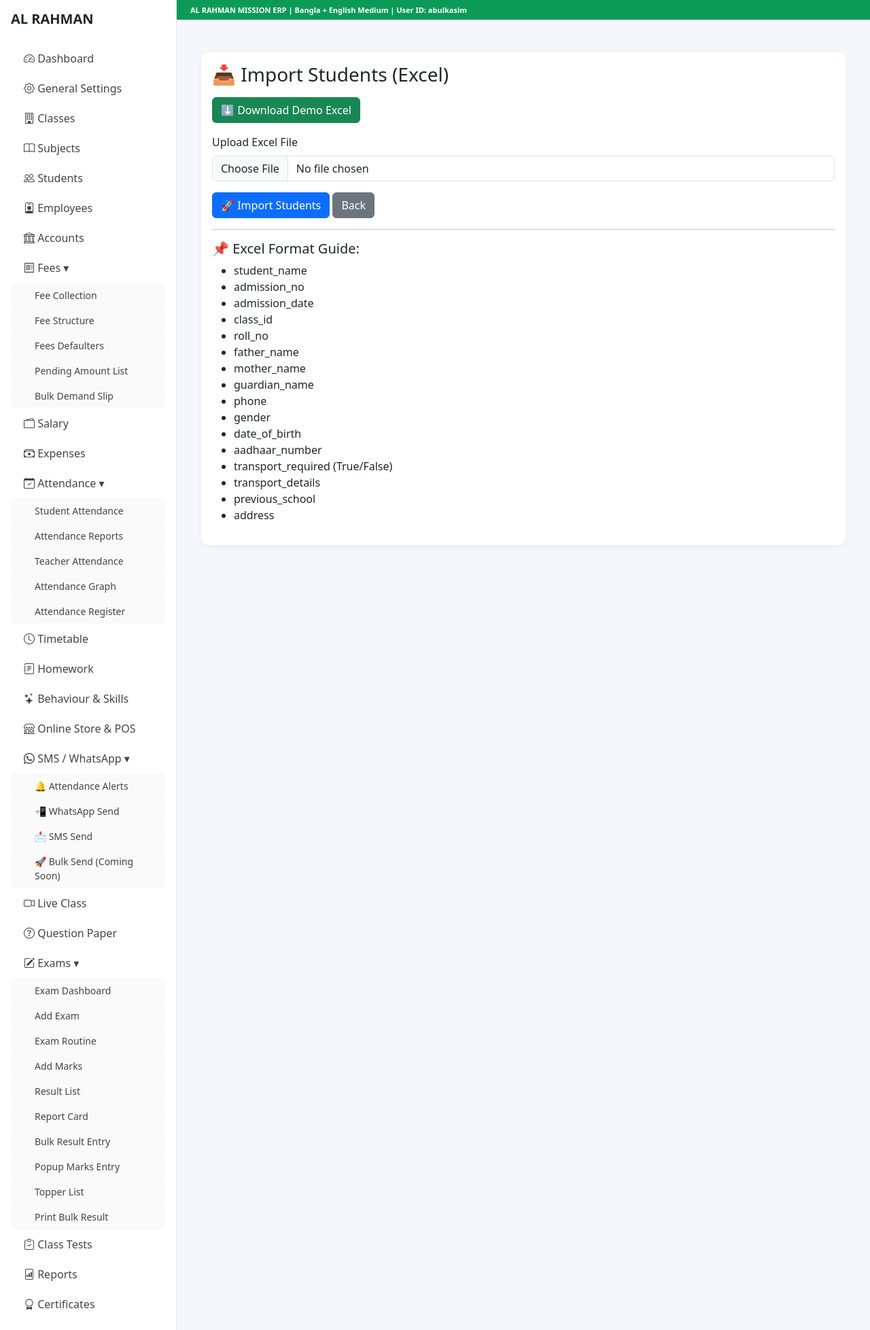
After one commit to abulk9292-ctrl/schoolerp, a Django app: page /students/import/ in a window 1280 px wide. The commit adds this page. Shown: the whole page at 68% size. Run offline with Django 5.2, Linux system fonts and the light colour scheme; a user stored in the database is signed in.

Commit message:
student import UI added

```diff
--- a/students/forms.py
+++ b/students/forms.py
@@ -11,7 +11,7 @@ class StudentForm(forms.ModelForm):
             'admission_no',
             'admission_date',
 
-            'current_session',  # 🔥 ADD
+            'current_session',
 
             'class_assigned',
             'roll_no',
@@ -39,7 +39,6 @@ class StudentForm(forms.ModelForm):
             'admission_no': forms.TextInput(attrs={'class': 'form-control'}),
             'admission_date': forms.DateInput(attrs={'class': 'form-control', 'type': 'date'}),
 
-            # 🔥 SESSION SELECT
             'current_session': forms.Select(attrs={'class': 'form-select'}),
 
             'class_assigned': forms.Select(attrs={'class': 'form-select'}),
@@ -71,3 +70,14 @@ class StudentForm(forms.ModelForm):
 
         if active_session:
             self.fields['current_session'].initial = active_session
+
+
+# ✅ STUDENT EXCEL IMPORT FORM
+class StudentImportForm(forms.Form):
+    excel_file = forms.FileField(
+        label="Upload Student Excel File",
+        widget=forms.ClearableFileInput(attrs={
+            'class': 'form-control',
+            'accept': '.xlsx,.xls'
+        })
+    )
--- a/students/urls.py
+++ b/students/urls.py
@@ -19,10 +19,17 @@ urlpatterns = [
     path('promote/<int:pk>/', views.student_promote, name='student_promote'),
     path('demote/<int:pk>/', views.student_demote, name='student_demote'),
     path('bulk-promotion/', views.bulk_promotion, name='bulk_promotion'),
+
     path('export-excel/', views.export_students_excel, name='export_students_excel'),
 
-    # 🆔 NEW ID CARD
+    # 🆔 ID CARD
     path('id-card/<int:pk>/', views.student_id_card, name='student_id_card'),
     path('id-cards-print/', views.student_id_cards_print, name='student_id_cards_print'),
     path('qr-profile/<int:pk>/', views.student_qr_profile, name='student_qr_profile'),
+
+    # 🔥 NEW 👉 IMPORT SYSTEM
+    path('import/', views.student_import, name='student_import'),
+
+    # 🔥 NEW 👉 DEMO EXCEL DOWNLOAD
+    path('download-demo/', views.download_student_demo, name='download_student_demo'),
 ]
--- a/students/views.py
+++ b/students/views.py
@@ -435,3 +435,100 @@ def student_qr_profile(request, pk):
         'student': student,
         'today': today
     })
+# ==============================
+# 🔥 STUDENT EXCEL IMPORT SYSTEM
+# ==============================
+
+from .forms import StudentImportForm
+from academics.models import AcademicSession
+import pandas as pd
+
+
+@login_required
+def student_import(request):
+    if request.method == 'POST':
+        form = StudentImportForm(request.POST, request.FILES)
+
+        if form.is_valid():
+            excel_file = request.FILES['excel_file']
+
+            try:
+                df = pd.read_excel(excel_file)
+
+                active_session = AcademicSession.objects.filter(is_active=True).first()
+
+                for _, row in df.iterrows():
+                    Student.objects.create(
+                        student_name=row.get('student_name'),
+                        admission_no=row.get('admission_no'),
+                        admission_date=row.get('admission_date'),
+
+                        current_session=active_session,
+
+                        class_assigned_id=row.get('class_id'),
+                        roll_no=row.get('roll_no'),
+
+                        father_name=row.get('father_name'),
+                        mother_name=row.get('mother_name'),
+                        guardian_name=row.get('guardian_name'),
+                        phone=row.get('phone'),
+
+                        gender=row.get('gender'),
+                        date_of_birth=row.get('date_of_birth'),
+                        aadhaar_number=row.get('aadhaar_number'),
+
+                        transport_required=row.get('transport_required', False),
+                        transport_details=row.get('transport_details'),
+
+                        previous_school=row.get('previous_school'),
+                        address=row.get('address'),
+
+                        is_active=True,
+                    )
+
+                messages.success(request, "Students imported successfully!")
+                return redirect('student_list')
+
+            except Exception as e:
+                messages.error(request, f"Import Error: {e}")
+    else:
+        form = StudentImportForm()
+
+    return render(request, 'students/student_import.html', {
+        'form': form
+    })
+
+
+# ==============================
+# 🔥 DEMO EXCEL DOWNLOAD
+# ==============================
+
+@login_required
+def download_student_demo(request):
+    data = [{
+        'student_name': 'Rahim',
+        'admission_no': 'ADM001',
+        'admission_date': '2024-01-10',
+        'class_id': 1,
+        'roll_no': 1,
+        'father_name': 'Karim',
+        'mother_name': 'Salma',
+        'guardian_name': 'Karim',
+        'phone': '9999999999',
+        'gender': 'Male',
+        'date_of_birth': '2010-05-01',
+        'aadhaar_number': '123456789012',
+        'transport_required': True,
+        'transport_details': 'Van',
+        'previous_school': 'ABC School',
+        'address': 'Village XYZ'
+    }]
+
+    df = pd.DataFrame(data)
+
+    response = HttpResponse(content_type='application/ms-excel')
+    response['Content-Disposition'] = 'attachment; filename="student_import_demo.xlsx"'
+
+    df.to_excel(response, index=False)
+
+    return response
--- /dev/null
+++ b/templates/students/student_import.html
@@ -0,0 +1,58 @@
+{% extends 'base.html' %}
+{% block content %}
+
+<div class="container mt-4">
+    <div class="card card-box">
+        <div class="card-body">
+
+            <h3 class="mb-3">📥 Import Students (Excel)</h3>
+
+            <!-- 🔥 Demo Download -->
+            <a href="{% url 'download_student_demo' %}" class="btn btn-success mb-3">
+                ⬇ Download Demo Excel
+            </a>
+
+            <form method="POST" enctype="multipart/form-data">
+                {% csrf_token %}
+
+                <div class="mb-3">
+                    <label class="form-label">Upload Excel File</label>
+                    {{ form.excel_file }}
+                </div>
+
+                <button type="submit" class="btn btn-primary">
+                    🚀 Import Students
+                </button>
+
+                <a href="{% url 'student_list' %}" class="btn btn-secondary">
+                    Back
+                </a>
+            </form>
+
+            <hr>
+
+            <h5>📌 Excel Format Guide:</h5>
+            <ul>
+                <li>student_name</li>
+                <li>admission_no</li>
+                <li>admission_date</li>
+                <li>class_id</li>
+                <li>roll_no</li>
+                <li>father_name</li>
+                <li>mother_name</li>
+                <li>guardian_name</li>
+                <li>phone</li>
+                <li>gender</li>
+                <li>date_of_birth</li>
+                <li>aadhaar_number</li>
+                <li>transport_required (True/False)</li>
+                <li>transport_details</li>
+                <li>previous_school</li>
+                <li>address</li>
+            </ul>
+
+        </div>
+    </div>
+</div>
+
+{% endblock %}
```
Also changed, not shown: templates/students/student_list.html (+8 -0 lines).
